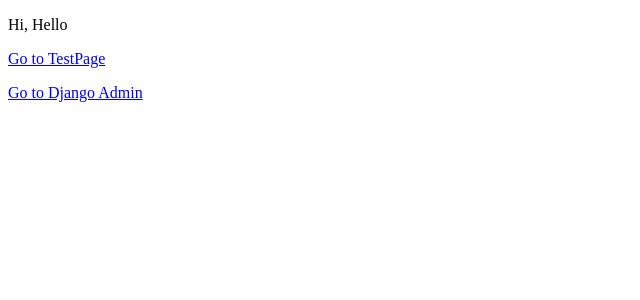
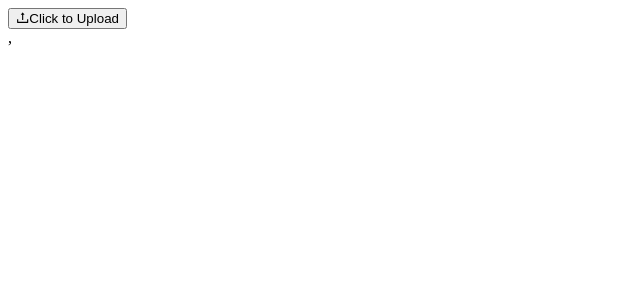
Before and after one commit to bluemonarch21/mdc, a React app in the folder src/mdc-ui/: page / in a window 1280 px wide. Shown: the top 300 px of the page, without its empty margins (0-640 px from the left). Built offline with nearby package versions, Linux system fonts and the light colour scheme; the HTML template or start-up script is replaced by a standard one.

Commit message:
Add antd & created an upload button & Fix dependencies

```diff
--- a/src/mdc-ui/package.json
+++ b/src/mdc-ui/package.json
@@ -3,6 +3,7 @@
   "version": "0.1.0",
   "private": true,
   "dependencies": {
+    "antd": "^4.18.5",
     "react": "^17.0.2",
     "react-dom": "^17.0.2",
     "react-router-dom": "^6.2.1"
@@ -45,6 +46,7 @@
     "jest": "^26.6.3",
     "mini-css-extract-plugin": "^1.3.7",
     "prettier": "^2.3.1",
+    "process": "^0.11.10",
     "ts-jest": "^26.5.1",
     "ts-loader": "^8.0.18",
     "typescript": "^4.1.5",
--- a/src/mdc-ui/src/pages/HomePage.tsx
+++ b/src/mdc-ui/src/pages/HomePage.tsx
@@ -1,13 +1,33 @@
 import React from 'react';
 
 import { Link } from 'react-router-dom';
+import { Upload, message, Button } from 'antd';
+import { UploadOutlined } from '@ant-design/icons';
 
 const HomePage: React.FC = () => {
+  const uploadProps = {
+    name: 'file',
+    // add API to store the uploaded file
+    action: 'https://www.mocky.io/v2/5cc8019d300000980a055e76',
+    headers: {
+      authorization: 'authorization-text',
+    },
+    onChange(info: any) {
+      if (info.file.status !== 'uploading') {
+        console.log(info.file, info.fileList);
+      }
+      if (info.file.status === 'done') {
+        message.success(`${info.file.name} file uploaded successfully`);
+      } else if (info.file.status === 'error') {
+        message.error(`${info.file.name} file upload failed.`);
+      }
+    },
+  };
   return (
     <div>
-      <p>Hi, Hello</p>
-      <Link to={'/test'}>Go to TestPage</Link>
-      <p> <a href={'/admin'}>Go to Django Admin</a> </p>
+      <Upload {...uploadProps}>
+        <Button icon={<UploadOutlined />}>Click to Upload</Button>
+      </Upload>,
     </div>
   );
 };
```
Also changed, not shown: 1 other file (tests, documents, lock files or other folders).
